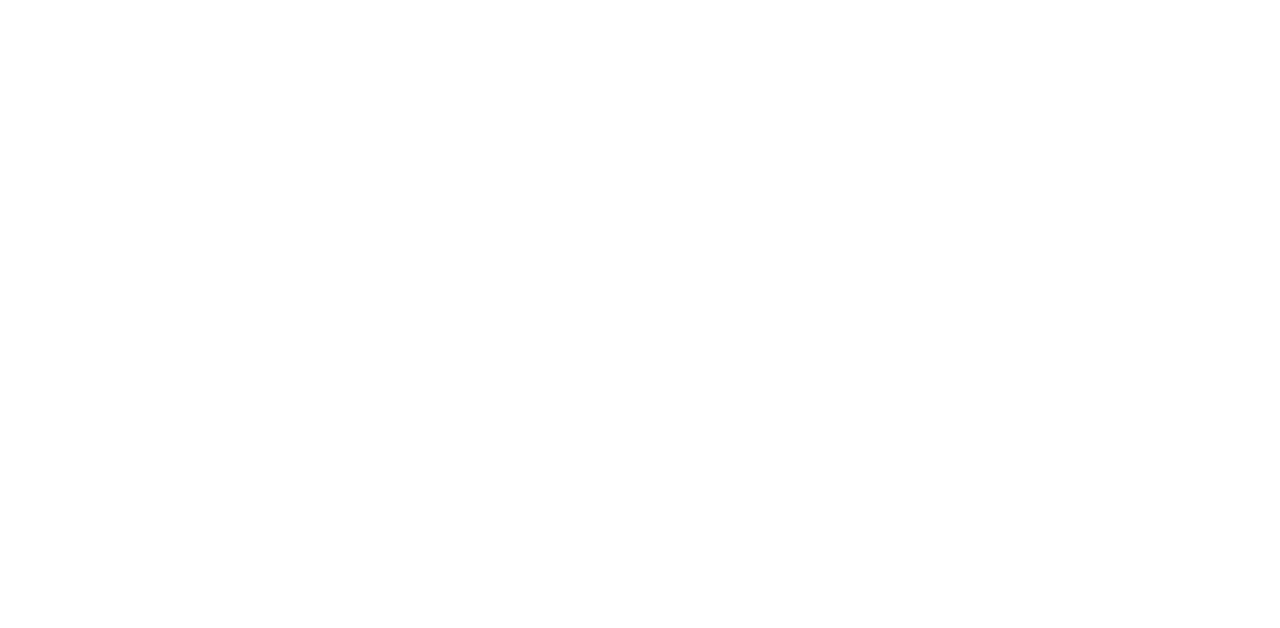
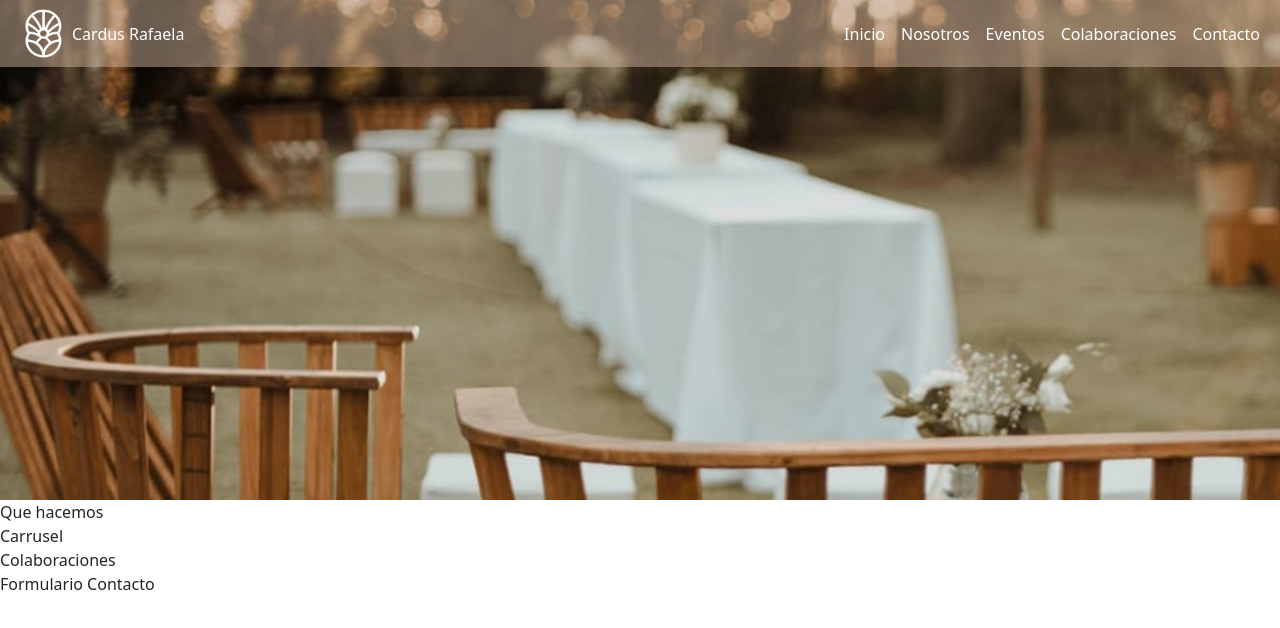
Before and after one commit to fmkurga87/Cardus, a plain HTML site: page index.html in a window 1280 px wide. Drawn offline with nearby package versions, Linux system fonts and the light colour scheme.

Commit message:
Header v1

```diff
--- a/assets/css/styles.css
+++ b/assets/css/styles.css
@@ -0,0 +1,56 @@
+* {
+    padding: 0;
+    margin: 0;
+    box-sizing: border-box;
+}
+
+/* header {
+    border: 1px solid red;
+    position: fixed;
+    width: 100%;
+} */
+
+header {
+    position: fixed;
+    top: 0;
+    left: 0;
+    width: 100%;
+    height: 500px;
+    background: url("../img/Header.jpg") no-repeat center center/cover;
+    z-index: 1000;
+}
+
+.fondo {
+    background-color: rgb(202, 176, 153) !important;
+}
+
+.sin-fondo {
+    background-color: transparent;
+}
+
+.titulo {
+    color: white;
+    text-decoration: none;
+}
+
+.navbar {
+    position: absolute;
+    width: 100%;
+    background-color: rgba(202, 176, 153, 0.5) !important; /* Semi-transparente */
+    padding: 10px;
+}
+
+.navbar-nav .nav-link {
+    color: white !important;
+}
+
+.img-header {
+    Object-fit: none;
+    height: 500px;
+    width: 100%;
+    overflow: hidden;
+}
+
+body {
+    padding-top: 500px; /* Debe coincidir con la altura del header */
+}
--- a/index.html
+++ b/index.html
@@ -1,11 +1,84 @@
 <!DOCTYPE html>
-<html lang="en">
+<html lang="es">
 <head>
     <meta charset="UTF-8">
     <meta name="viewport" content="width=device-width, initial-scale=1.0">
     <title>CARDUS Rafaela</title>
+
+    <link rel="shortcut icon" href="assets/img/logo_cardus.png" type="image/x-icon">
+    <link rel="stylesheet" href="assets/css/styles.css">
+    <link href="https://cdn.jsdelivr.net/npm/bootstrap@5.3.3/dist/css/bootstrap.min.css" rel="stylesheet" integrity="sha384-QWTKZyjpPEjISv5WaRU9OFeRpok6YctnYmDr5pNlyT2bRjXh0JMhjY6hW+ALEwIH" crossorigin="anonymous">
+
+    <!-- https://github.com/programa2rpromedio/curso_desarrollo_web_apps/blob/main/seo-htmlsemantico/etiquetasmeta.html -->
 </head>
 <body>
+    <header>
+        <!-- <div>
+            <img src="assets/img/Header.jpg" alt="Cardus Rafaela" class="img-header">
+        </div> -->
+        <nav class="navbar navbar-expand-lg">
+            <div class="container-fluid">
+                <div class="container-fluid">
+                    <a class="titulo" href="#">
+                        <div class="d-flex justify-content-start align-items-center">
+                            <div>
+                                <img src="assets/img/CardusLogo.png" alt="Logo" width="40" height="50" class="d-inline-block align-text-top me-2">
+                            </div>
+                            <div >
+                                Cardus Rafaela
+                            </div>
+                        </div>
+                    </a>
+                </div>
 
+                <button class="navbar-toggler" type="button" data-bs-toggle="collapse" data-bs-target="#navbarText" aria-controls="navbarText" aria-expanded="false" aria-label="Toggle navigation">
+                    <span class="navbar-toggler-icon"></span>
+                </button>
+                <div class="collapse navbar-collapse" id="navbarText">
+                    <ul class="navbar-nav me-auto mb-2 mb-lg-0">
+                        <li class="nav-item">
+                            <a class="nav-link active" aria-current="page" href="#">Inicio</a>
+                        </li>
+                        <li class="nav-item">
+                            <a class="nav-link" href="#">Nosotros</a>
+                        </li>
+                        <li class="nav-item">
+                            <a class="nav-link" href="#">Eventos</a>
+                        </li>
+                        <li class="nav-item">
+                            <a class="nav-link" href="#">Colaboraciones</a>
+                        </li>
+                        <li class="nav-item">
+                            <a class="nav-link" href="#">Contacto</a>
+                        </li>
+                    </ul>
+                </div>
+            </div>
+        </nav>
+
+    </header>
+    <main>
+        <section>Que hacemos</section>
+        <section>Carrusel</section>
+        <section>Colaboraciones</section>
+    </main>
+    <footer>Formulario Contacto</footer>
 </body>
 </html>
+
+<!--
+Paleta de colores:
+https://coolors.co/palette/ae2b19-e79434-6b3e1d-6a6a68-b8a884-cab099
+
+(RGB)
+174, 43, 25
+231, 148, 52
+107, 62, 29
+106, 106, 104
+184, 168, 132
+202, 176, 153 >>>>>> Fondo logo Cardus
+
+
+Otras paletas con el logo de Cardus:
+https://coolors.co/palettes/popular/cab099
+-->
```
Also changed, not shown: assets/img/Cardus.jpg (added), assets/img/Cardus.png (added), assets/img/CardusLogo.jpg (added), assets/img/CardusLogo.png (added), assets/img/Carrusel/CarruselCardus1.jpg (added), assets/img/Carrusel/CarruselCardus2.jpg (added), assets/img/Carrusel/CarruselCardus3.jpg (added), assets/img/Carrusel/CarruselCardus4.jpg (added), assets/img/Carrusel/CarruselCardus5.jpg (added), assets/img/Header.jpg (added), assets/img/logo_cardus.ico (added), assets/img/logo_cardus.png (added).
